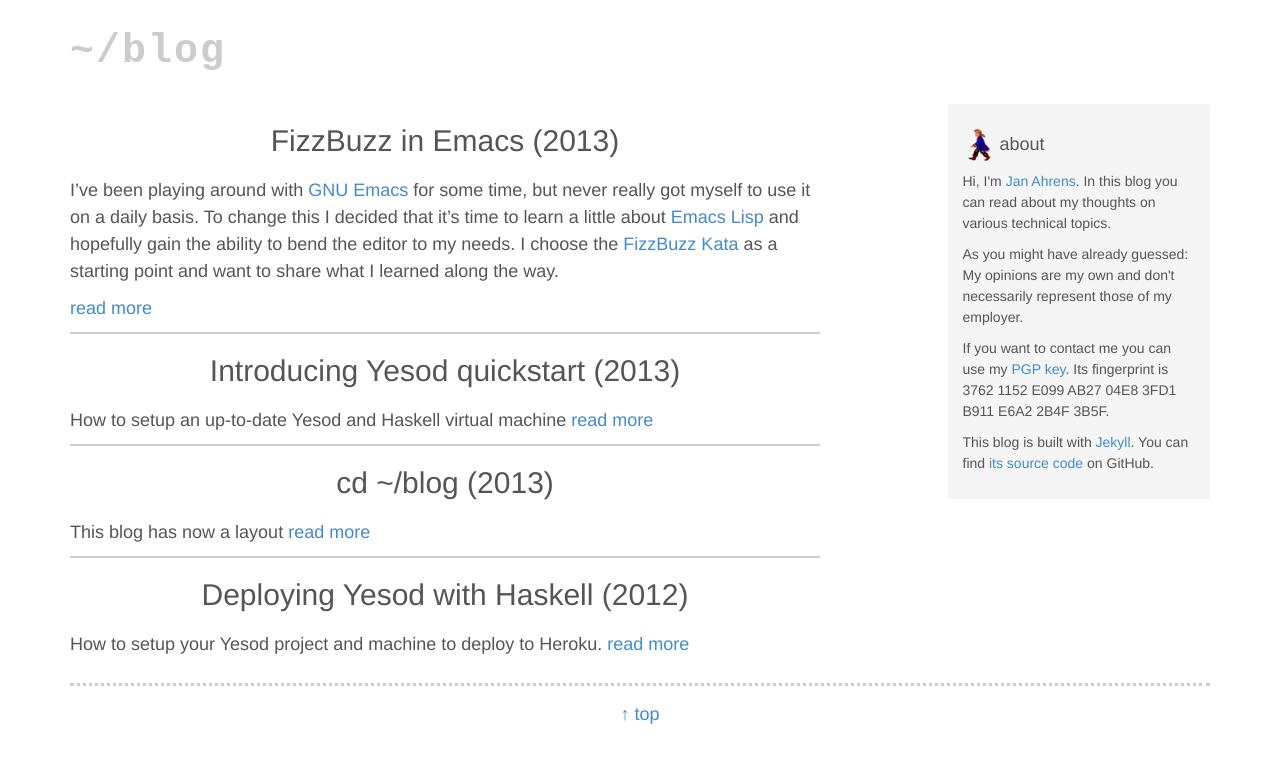
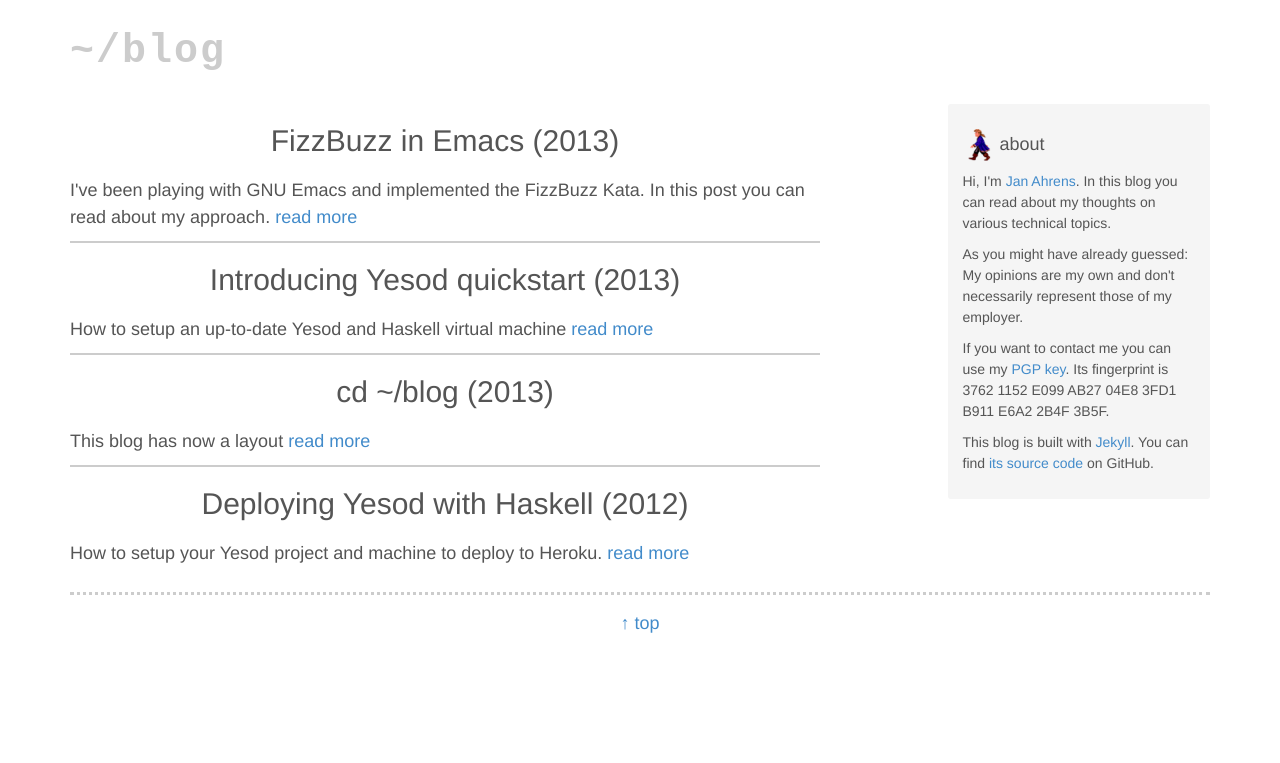
Before and after one commit to JanAhrens/JanAhrens.github.io, a Jekyll site: the page built from index.html, in a window 1280 px wide. Shown: the top 763 px of the page. Built offline with Jekyll 4.4.1, drawn with Linux system fonts in a browser that asks for light colours; Markdown is read by kramdown in place of the engine named in the settings; the list of posts is cut into pages by our own code; some of the changed lines change nothing that is shown.

Commit message:
update for Emacs FizzBuzz post

```diff
--- a/_posts/2013-10-20-emacs-fizz-buzz.markdown
+++ b/_posts/2013-10-20-emacs-fizz-buzz.markdown
@@ -2,6 +2,7 @@
 title: FizzBuzz in Emacs
 layout: post
 date: 2013-10-20
+excerpt: I've been playing with GNU Emacs and implemented the FizzBuzz Kata. In this post you can read about my approach.
 ---
 
 I've been playing around with
@@ -88,8 +89,10 @@
 This small exercises got me hooked to spent more time learning about
 Emacs and Lisp. I really like the concept that you have a powerful
 programming environment inside my editor and the possibility to bend
-the editor to my needs. The next weeks will show if the excitement
-will last. If you're interested in my Emacs configuration (which is
+the editor to my needs. The next weeks will show if I become a regular
+Emacs user. <strike>If you're interested in my Emacs configuration (which is
 not really advanced at the time of writing this post), have a look at
 my
-[dotfiles repository](https://github.com/JanAhrens/dotfiles/tree/master/.emacs.d/).
+[dotfiles repository](https://github.com/JanAhrens/dotfiles/tree/master/.emacs.d/)</strike>.
+
+**Update**: I use Emacs nowadays regularly. My configuration is based on [Emacs Prelude](https://github.com/bbatsov/prelude). The interesting parts are in the [personal folder of my fork](https://github.com/JanAhrens/prelude/tree/master/personal).
```
